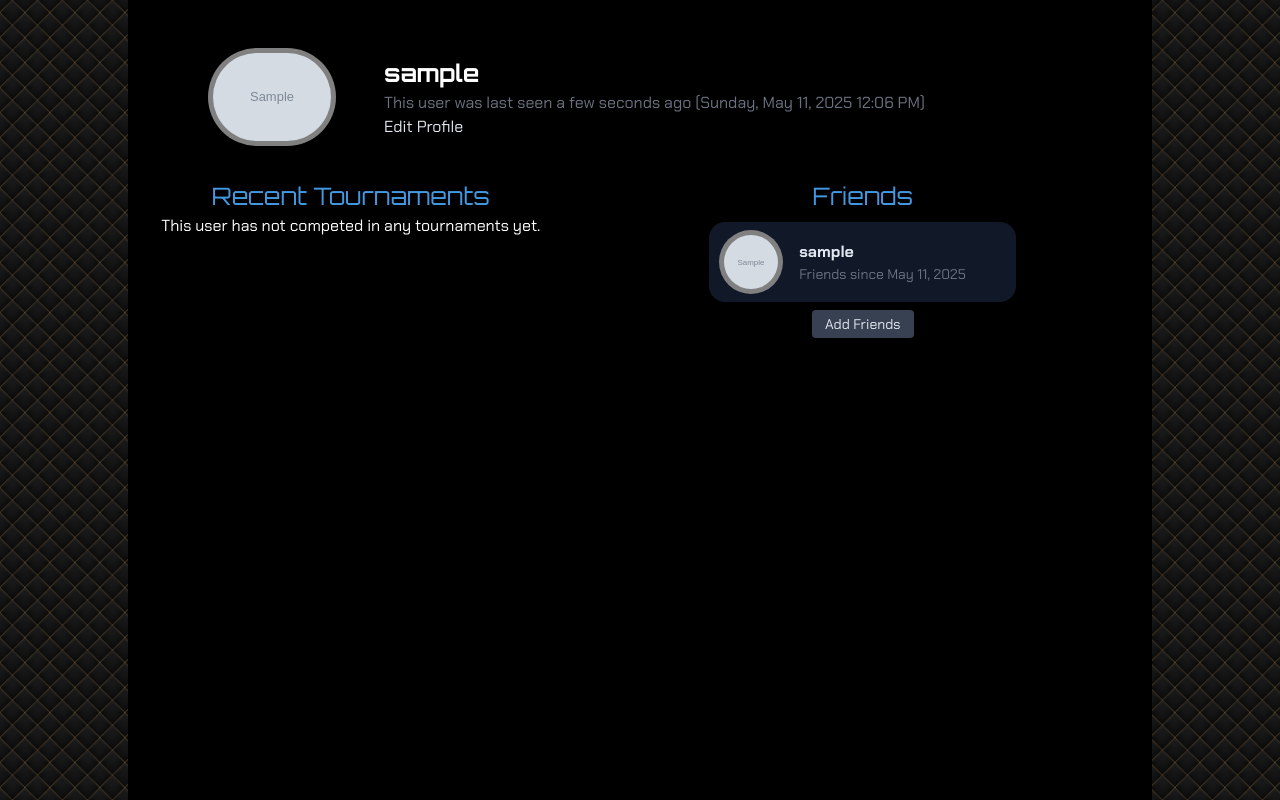
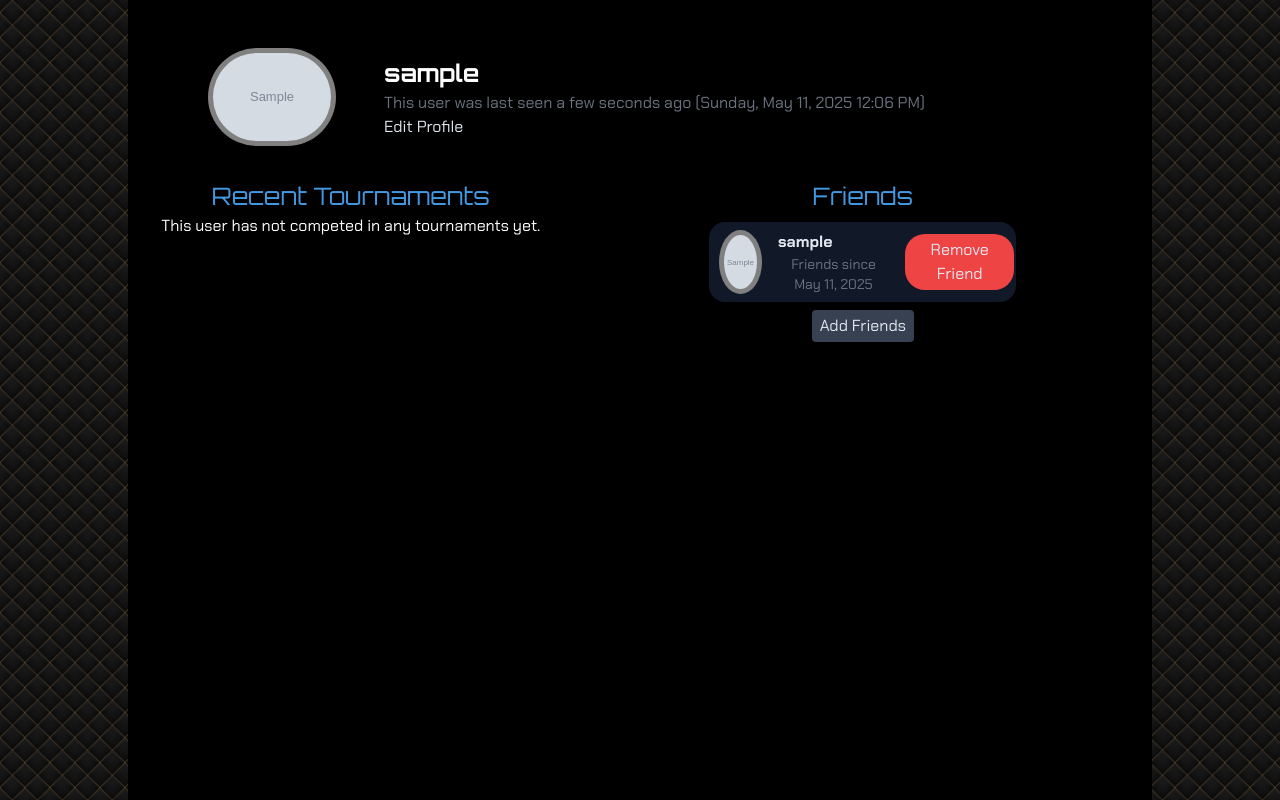
Before and after one commit to saacutter/CITS3403-Project, a Flask app: a page that uses app/templates/user.html in a window 1280 px wide. Shown: the part 83-883 px from the top of the page. Run offline with Flask 3, Linux system fonts and the light colour scheme; a user stored in the database is signed in; tables that the repository leaves empty hold one stand-in row (values such as "Sample post"); grey boxes marked "Sample" are stand-in pictures; some libraries are stand-ins or nearby versions.

Commit message:
Added the ability for users to remove friends from their own profiles in the friends list as well as on individual user profiles

```diff
--- a/app/routes.py
+++ b/app/routes.py
@@ -222,9 +222,25 @@ def add_friend(username):
 
     return '', 200
 
-@application.route('/add_friend/<username>', methods=["POST"])
+@application.route('/remove_friend/<username>', methods=["POST"])
 def remove_friend(username):
-    ... # TODO: Remove friend
+    # Retrieve the user with the given username
+    user = db.session.scalar(sa.select(models.Users).where(models.Users.username == username))
+
+    # Return an error message if the user is the current user
+    if user.id == current_user.id:
+        return '', 400
+
+    # Ensure that the user is friends with the requested user
+    relationship = db.session.scalar(sa.select(models.Friends).where((models.Friends.from_user == current_user.id) & (models.Friends.to_user == user.id)))
+    if not relationship:
+        return '', 400
+
+    # Remove the relationship from the database
+    db.session.delete(relationship)
+    db.session.commit()
+
+    return '', 200
 
 @application.route('/addMatch', methods=["GET", "POST"])
 @login_required
--- /dev/null
+++ b/app/static/js/profile_friend_requests.js
@@ -0,0 +1,53 @@
+function sendRequest(url) {
+    // Make the request to the designated route
+    var request = new XMLHttpRequest();
+    request.open('POST', url + username, true);
+    request.onload = () => {
+        // Ensure that the request was successful
+        if (request.status == 200) {
+            // Extract the button div from the page
+            let btnDiv = (addBtn || removeBtn)?.closest('div');
+
+            // Remove the relevant button from the page and add the opposite button
+            if (addBtn) {
+                addBtn.remove();
+                btnDiv.insertAdjacentHTML('beforeend', `
+                    <button class="p-2 w-full text-lg font-bold border-none bg-red-500 hover:bg-red-700 transition m-auto" id="remove-friend">Remove Friend</button>
+                `);
+            } else {
+                removeBtn.remove();
+                btnDiv.insertAdjacentHTML('beforeend', `
+                    <button class="p-2 w-full text-lg font-bold border-none bg-gray-500 hover:bg-gray-600 transition m-auto" id="add-friend">Add Friend</button>
+                `);
+            }
+
+            // Reattach event listeners for the new buttons
+            addBtn = document.querySelector('#add-friend');
+            removeBtn = document.querySelector('#remove-friend');
+            attachListeners();
+        }
+    };
+    request.send();
+}
+
+function attachListeners() {
+    // If the button is for adding users, add the user
+    if (addBtn) {
+        addBtn.addEventListener("click", () => {
+            sendRequest("/add_friend/");
+        });
+    }
+
+    // If the button is for removing users, remove the user
+    if (removeBtn) {
+        removeBtn.addEventListener("click", () => {
+            sendRequest("/remove_friend/");
+        });
+    }
+}
+
+// Initial setup of page
+let addBtn = document.querySelector('#add-friend');
+let removeBtn = document.querySelector('#remove-friend');
+const username = document.querySelectorAll('h1')[1].innerHTML;
+attachListeners();
--- /dev/null
+++ b/app/static/js/remove_friend.js
@@ -0,0 +1,29 @@
+const friendsDiv = document.querySelector('#friends');
+const buttons = friendsDiv.querySelectorAll('button');
+
+for (let i = 0; i < buttons.length; i++) {
+    buttons[i].addEventListener('click', () => {
+        // Find the closest div
+        let friend = buttons[i].closest('div');
+
+        // Make the request to the designated route
+        var request = new XMLHttpRequest();
+        request.open('POST', '/remove_friend/' + friend.id, true);
+        request.onload = () => {
+            // Ensure that the request was successful
+            if (request.status == 200) {
+                // Remove the friend from the page
+                friendsDiv.removeChild(friend);
+
+                // Check if the user has any friends left and render the appropriate text
+                if (friendsDiv.querySelectorAll('div').length == 0) {
+                    let heading = document.querySelector('#friends h1');
+                    heading.insertAdjacentHTML('afterend', `
+                        <p class="text-white text-med">This user has no friends.</p>
+                    `);
+                }
+            }
+        };
+        request.send();
+    });
+}
--- a/app/templates/user.html
+++ b/app/templates/user.html
@@ -10,12 +10,21 @@ Tournament Manager - {{ user.username }}
             <div class="flex items-center gap-4" id="user-heading">
                 <img src="{% if user.profile_picture.startswith('http') %} {{ user.profile_picture}} {% else %} {{ url_for('upload', filename=user.profile_picture) }} {% endif %}" alt="Profile Picture" class="w-24 h-24 rounded-full object-cover">
                 <div class="flex flex-col">
-                <h1 class="font-bold text-white" style="text-align: left;">{{ user.username }}</h1>
+                    <h1 class="font-bold text-white text-left">{{ user.username }}</h1>
                     {% if user.private == 0 or user.username == current_user.username or current_user.is_friends_with(user) %}
-                    <p class="text-med text-gray-500">This user was last seen {{ moment(user.last_login).fromNow() }} ({{ moment(user.last_login).format('LLLL') }})</p>
+                        <p class="text-med text-gray-500 text-left">This user was last seen {{ moment(user.last_login).fromNow() }} ({{ moment(user.last_login).format('LLLL') }})</p>
                     {% endif %}
                     {% if user.username == current_user.username %}
                         <a href="{{ url_for('edit_profile') }}" style="text-align: left;">Edit Profile</a>
+                    {% endif %}
+                </div>
+                <div class="flex justify-center items-center">
+                    {% if user != current_user %}
+                        {% if user.is_friends_with(current_user) %}
+                            <button class="p-2 w-full text-lg font-bold border-none bg-red-500 hover:bg-red-700 transition m-auto" id="remove-friend">Remove Friend</button>
+                        {% else %}
+                            <button class="p-2 w-full text-lg font-bold border-none bg-gray-500 hover:bg-gray-600 transition m-auto" id="add-friend">Add Friend</button>
+                        {% endif %}
                     {% endif %}
                 </div>
             </div>
@@ -31,34 +40,34 @@ Tournament Manager - {{ user.username }}
                             <p class="text-white text-med">This user has not competed in any tournaments yet.</h3>
                         {% endif %}
                     </div>
-                <div class="w-1/2 center">
+                    <div class="w-1/2 center" id="friends">
                         <h1>Friends</h1>
                         {% if friends %}
                             {% for friend in friends %}
-                            <div class="flex w-3/5 items-center h-20 bg-gray-900 mt-2 pl-2 gap-4 rounded-border center">
+                                <div class="flex w-3/5 items-center h-20 bg-gray-900 mt-2 pl-2 gap-4 rounded-border center" id="{{ friend.username }}">
                                     <a href="{{ url_for('profile', username=friend.username) }}"><img src="{% if friend.profile_picture.startswith('http') %} {{friend.profile_picture}} {% else %} {{ url_for('upload', filename=friend.profile_picture) }} {% endif %}" alt="Profile Picture" class="h-[4em]"></a>
                                     <div class="flex flex-col">
                                         <p class="text-med font-bold" style="text-align: left;">{{ friend.username }}</p>
                                         <p class="text-sm text-gray-500">Friends since {{ moment(friend.last_login).format('LL') }}</p>
                                     </div>
                                     {% if user.username == current_user.username %}
-                                    <!-- TODO: Add a remove friend button -->
+                                        <button class="bg-red-500 hover:bg-red-700 border-none p-1">Remove Friend</button>
                                     {% endif %}
                                 </div>
                             {% endfor %}
                         {% else %}
-                        <p class="text-white text-med">This user has no friends.</h3>
+                            <p class="text-white text-med">This user has no friends.</p>
                         {% endif %}
                         {% if user.username == current_user.username %}
-                        <a href="{{ url_for('search') }}" class="block text-sm py-1 bg-gray-700 hover:bg-gray-600 transition hover:no-underline w-1/5 mt-2 rounded center">Add Friends</a>
+                            <a href="{{ url_for('search') }}" class="block text-med py-1 bg-gray-700 hover:bg-gray-600 transition hover:no-underline w-1/5 mt-2 rounded center">Add Friends</a>
                         {% endif %}
                     </div>
                 </div>
             {% else %}
                 <h1>This user has their profile set to private!</h1>
-            <!-- DOESNT WORK <button class="mt-2" onclick="add_friend('{{ user.username }}')">Add Friend</button> -->
-            <!-- TODO: Add 'Add Friend' button -->
             {% endif %}
         </div>
     </div>
+    <script src="../static/js/remove_friend.js"></script>
+    <script src="../static/js/profile_friend_requests.js"></script>
 {% endblock %}
```
Lines whose indentation alone changed are shown as unchanged.
